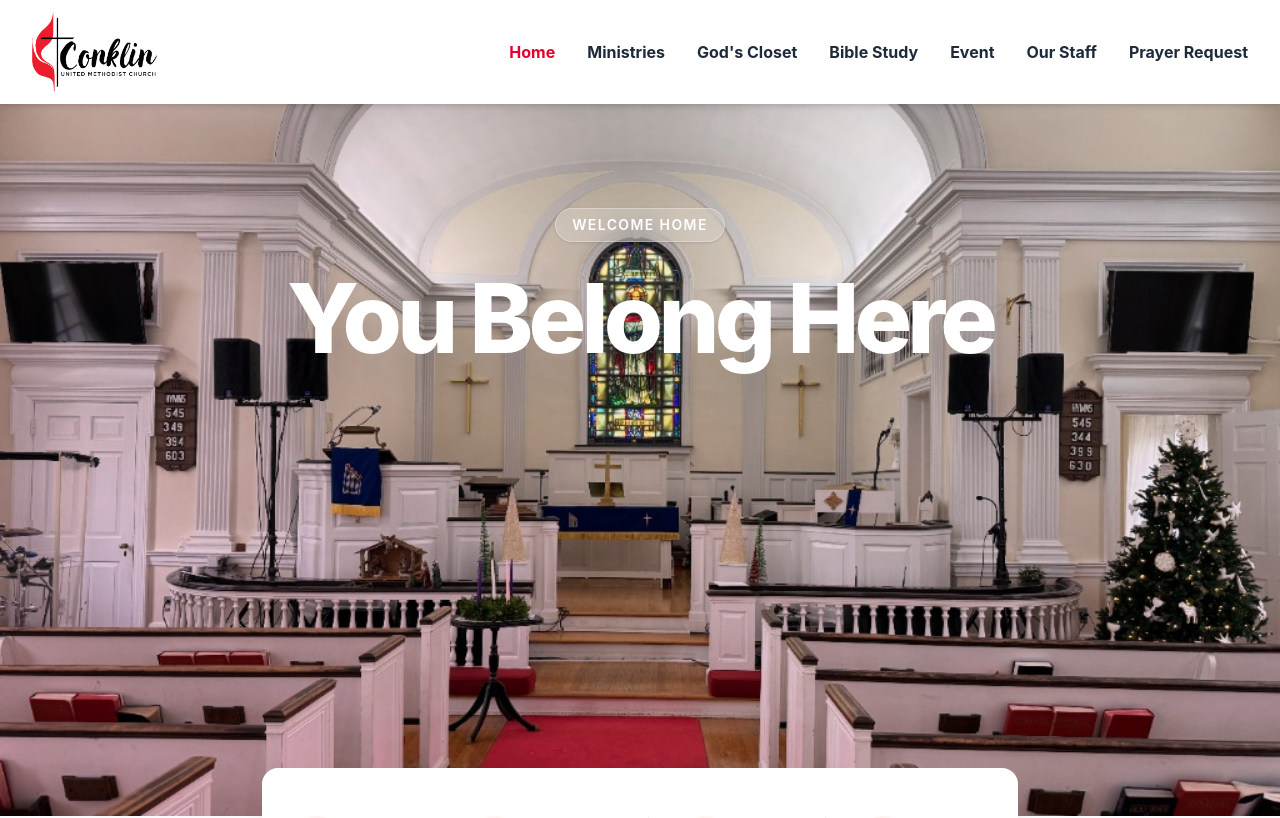
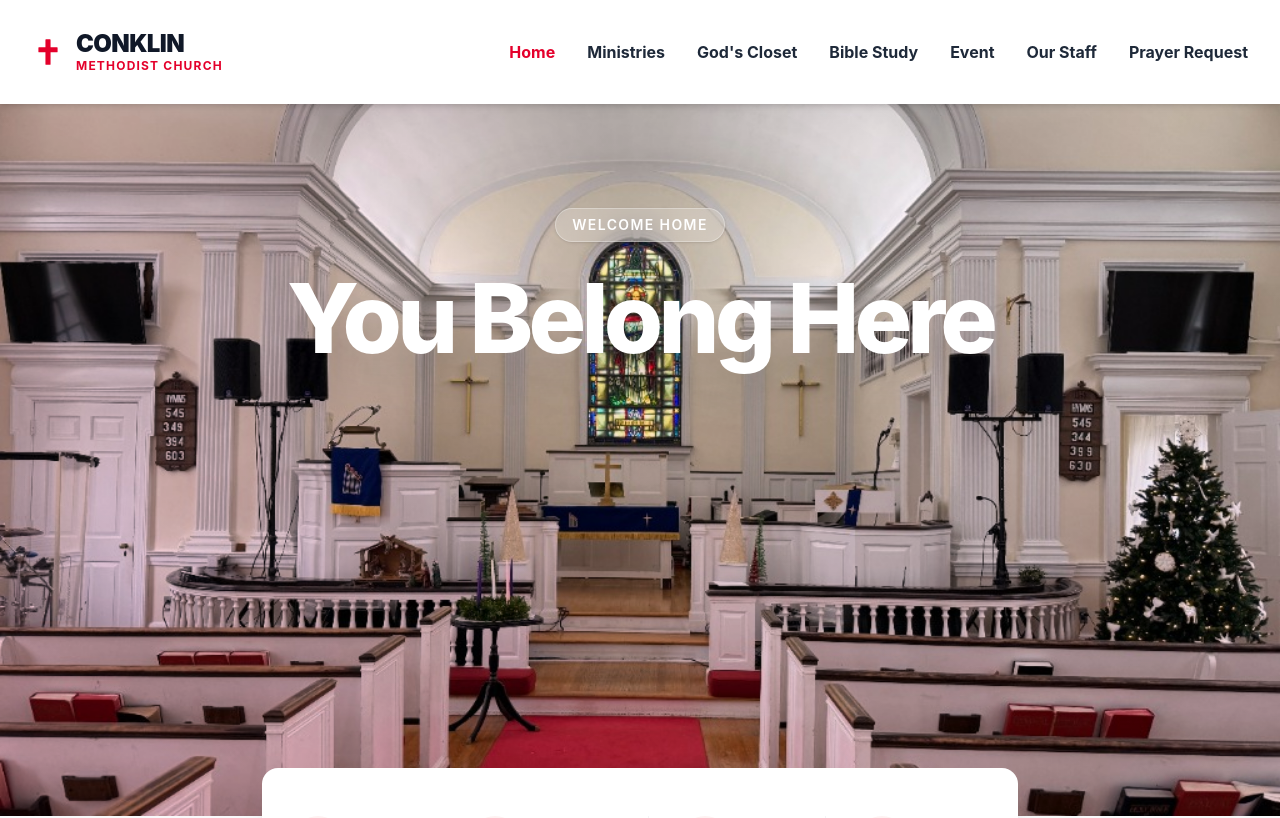
Before and after one commit to JunQ-tech/Conklin-website, a React (Vite) app: page / in a window 1280 px wide. Shown: the top 818 px of the page. Built offline with nearby package versions, Linux system fonts and the light colour scheme.

Commit message:
Change logo to 'Simple Church Sign' style

```diff
--- a/index.html
+++ b/index.html
@@ -2,9 +2,10 @@
 <html lang="en">
   <head>
     <meta charset="UTF-8" />
-    <link rel="icon" type="image/svg+xml" href="/favicon.svg" />
-    <meta name="viewport" content="width=device-width, initial-scale=1.0" />
-    <title>website</title>
+    <link rel="preconnect" href="https://fonts.googleapis.com">
+    <link rel="preconnect" href="https://fonts.gstatic.com" crossorigin>
+    <link href="https://fonts.googleapis.com/css2?family=Inter:wght@400;700;800&display=swap" rel="stylesheet">
+    <title>Conklin UMC</title>
   </head>
   <body>
     <div id="root"></div>
--- a/src/components/UmcLogo.jsx
+++ b/src/components/UmcLogo.jsx
@@ -1,8 +1,28 @@
 import React from 'react';
-import logo from '../assets/logo.png';
 
-const UmcLogo = ({ className = "w-10 h-10" }) => (
-  <img src={logo} alt="Conklin UMC Logo" className={`${className} object-contain`} />
+const UmcLogo = ({ className = "h-10 w-auto" }) => (
+  <div className={`flex items-center gap-3 ${className}`}>
+    {/* Simple Cross Icon */}
+    <svg
+      viewBox="0 0 100 100"
+      className="h-8 w-8 text-umc-red"
+      fill="currentColor"
+      xmlns="http://www.w3.org/2000/svg"
+    >
+      <rect x="42" y="10" width="16" height="80" rx="2" />
+      <rect x="20" y="35" width="60" height="16" rx="2" />
+    </svg>
+
+    {/* Clean Text Sign */}
+    <div className="flex flex-col">
+      <span className="text-xl md:text-2xl font-black tracking-tight text-gray-900 leading-none">
+        CONKLIN
+      </span>
+      <span className="text-[10px] md:text-xs font-bold tracking-widest text-umc-red leading-none uppercase mt-1">
+        Methodist Church
+      </span>
+    </div>
+  </div>
 );
 
 export default UmcLogo;
```
